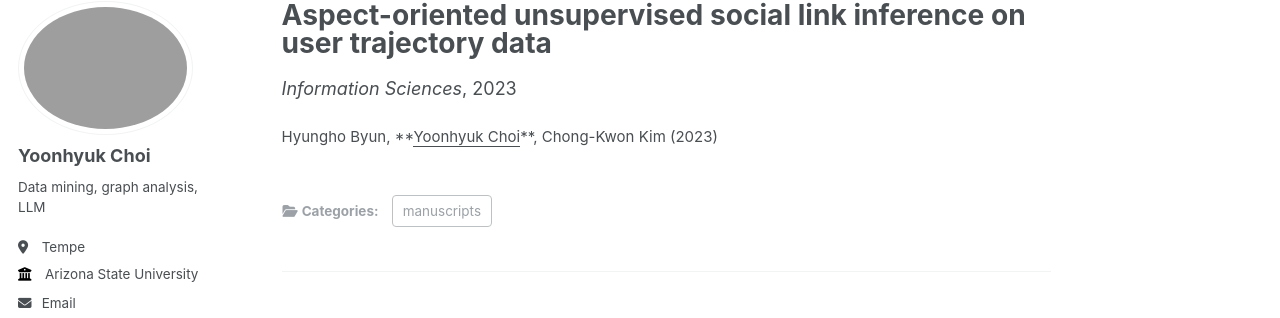
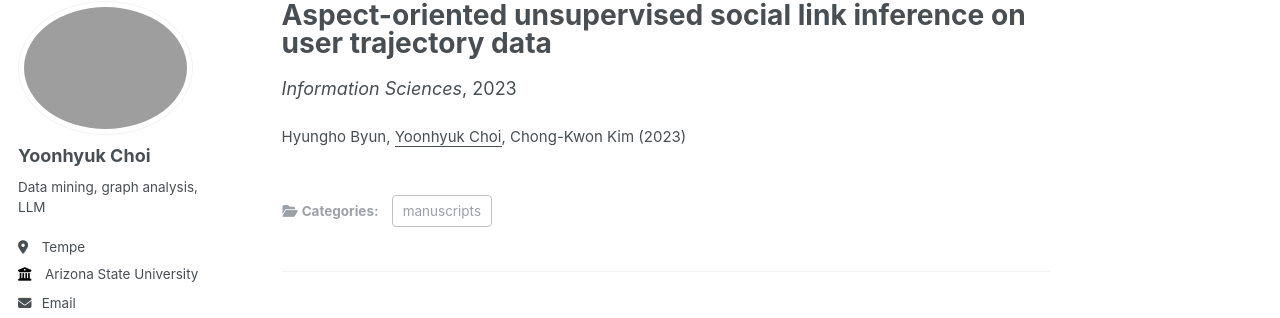
Before and after one commit to ChoiYoonHyuk/ChoiYoonHyuk.github.io, a Jekyll site: the page built from _publications/2010-10-01-paper-title-number-2.md, in a window 1280 px wide and 995 px high. Shown: the part 105-423 px from the top of the window. Built offline with Jekyll 4.4.1, drawn with Linux system fonts in a browser that asks for light colours; some web fonts are replaced.

```diff
--- a/_publications/2010-10-01-paper-title-number-2.md
+++ b/_publications/2010-10-01-paper-title-number-2.md
@@ -5,5 +5,5 @@ category: manuscripts
 permalink: /publication/2010-10-01-paper-title-number-2
 date: 2023-05-01
 venue: 'Information Sciences'
-citation: 'Hyungho Byun, **<ins>Yoonhyuk Choi</ins>**, Chong-Kwon Kim (2023)'
+citation: 'Hyungho Byun, <ins>Yoonhyuk Choi</ins>, Chong-Kwon Kim (2023)'
 ---
```
